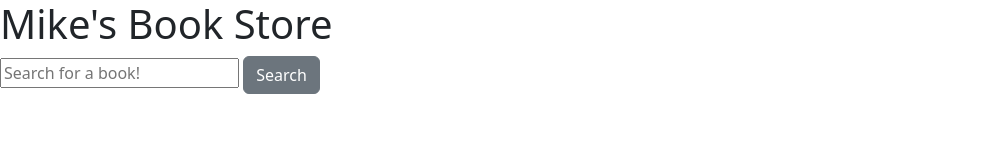
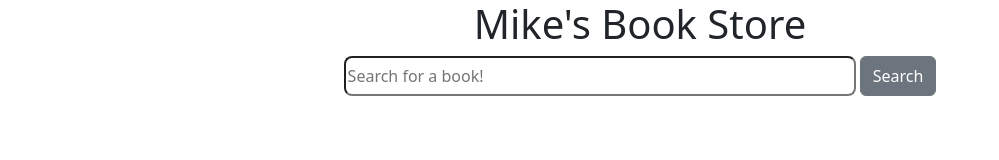
Before and after one commit to MikeJonesy/MikeJonesy.github.io, a website built with webpack: page javascript-dom-project-master/index.html in a window 1280 px wide. Shown: the whole page, without its empty margins (0-999 px from the left). Built offline with nearby package versions, Linux system fonts and the light colour scheme.

Commit message:
Update index.html

```diff
--- a/javascript-dom-project-master/index.html
+++ b/javascript-dom-project-master/index.html
@@ -4,6 +4,8 @@
 <head>
   <title>Mike's Book Store</title>
   <meta name="viewport" content="width=device-width, initial-scale=1.0">
+  <link rel="stylesheet" href="assets/css/reset.css">
+  <link rel="stylesheet" href="assets/css/style.css">
 
 </head>
 
@@ -31,6 +33,7 @@
   <script src="https://cdn.jsdelivr.net/npm/bootstrap@5.3.3/dist/js/bootstrap.bundle.min.js"
     integrity="sha384-YvpcrYf0tY3lHB60NNkmXc5s9fDVZLESaAA55NDzOxhy9GkcIdslK1eN7N6jIeHz"
     crossorigin="anonymous"></script>
+  <script src="src/index.js"></script>
 </body>
 
 </html>
```
